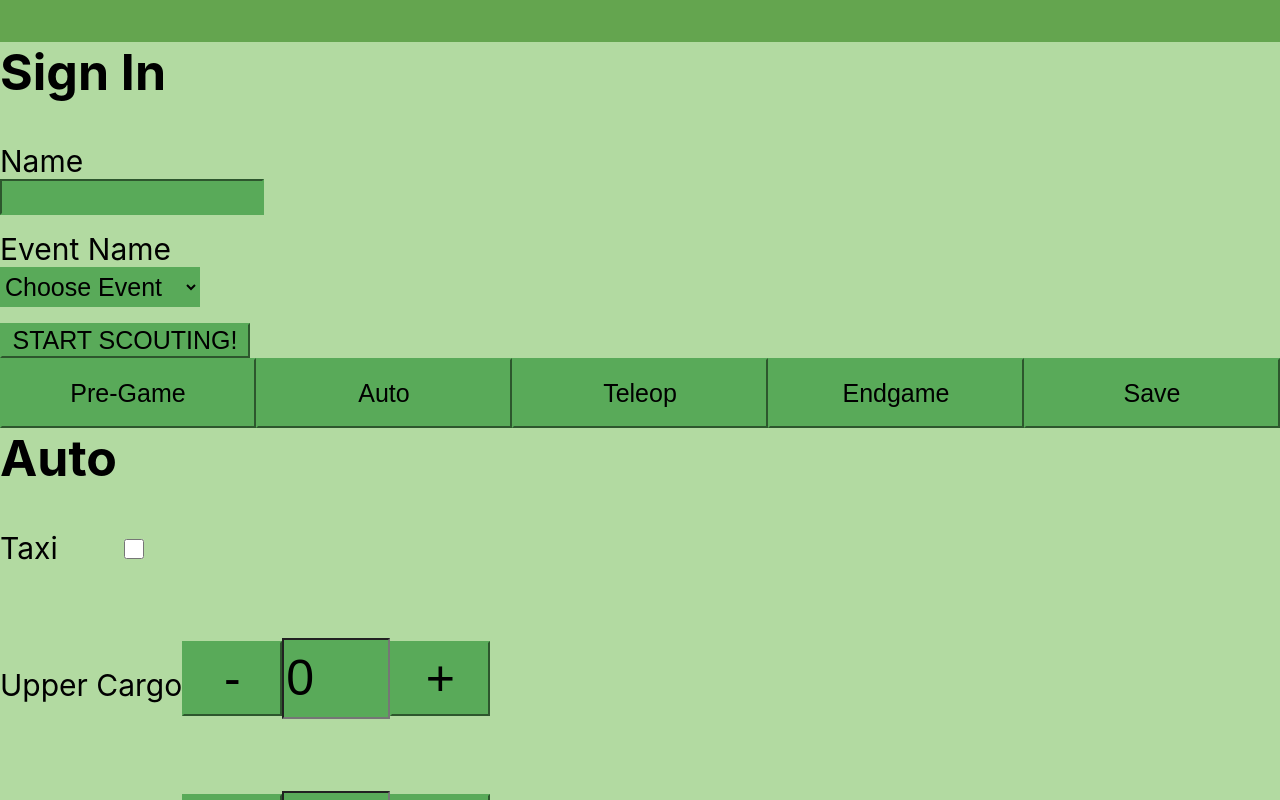
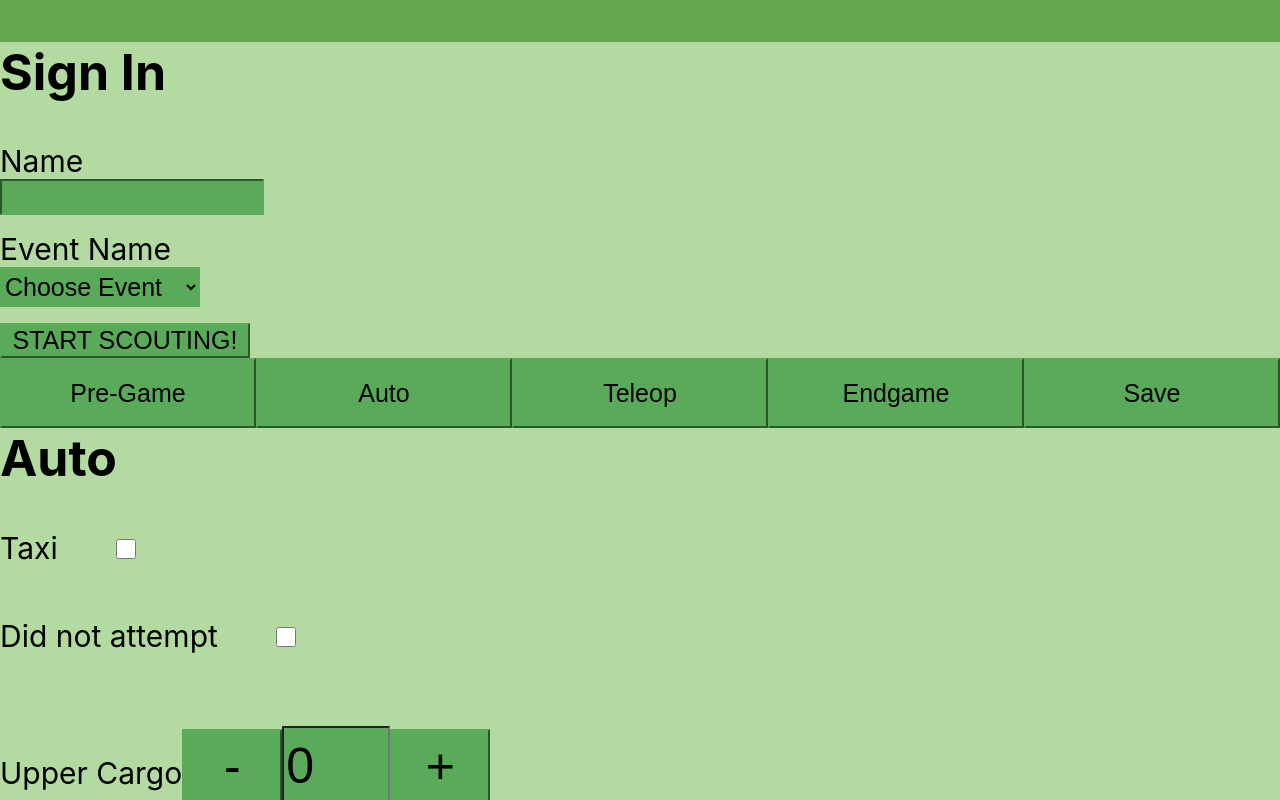
Before and after one commit to 4201VitruvianBots/ScoutingApp2023, a React (Create React App) app: page / in a window 1280 px wide. Both pictures are taken after a click on the button "Auto". Shown: the top 800 px of the page. Built offline with nearby package versions, Linux system fonts and the light colour scheme.

Commit message:
No longer refreshes page, QR code works

```diff
--- a/src/App.js
+++ b/src/App.js
@@ -10,17 +10,19 @@ class App extends React.Component {
         this.state = {selected:"pre-game", ScouterName:"", EventName:""};
         this.setSelected = this.setSelected.bind(this);
         this.SignInHandler = this.SignInHandler.bind(this)
-        this.SubmitHandler = this.SignInHandler.bind(this)
+        this.SubmitHandler = this.SubmitHandler.bind(this)
 
     }
 
     SignInHandler(e) {
+        e.preventDefault();
         const answers = e.target.elements;
-        this.setState({ScouterName: answers.Sname.value, EventName: answers.Ename.value})
+        this.setState({ScouterName: answers.Sname.value, EventName: answers.Ename.value});
         return false;
     }
 
     SubmitHandler(e) {
+        e.preventDefault();
         const answers = e.target.elements;
         ReactDOM.render(<QRCodeSVG value={
             this.state.ScouterName + ',' +
--- a/src/Pages.js
+++ b/src/Pages.js
@@ -56,19 +56,24 @@ function PreGame(props) {
 function Auto(props) {
     return (
         <Page selected={props.selected} id="auto">
-            <h2 className="selection">  Auto          </h2>
+            <h2 className="selection">Auto</h2>
             <p className="selection">
-                <label htmlFor="Taxi     "> Taxi       </label>
+                <label htmlFor="Taxi">Taxi</label>
                 <input type="checkbox" id="Taxi" name="Taxi" />
             </p>
-            <br></br>
-            <br></br>
-            <NumberInput id="   autoUp  " label=" Upper Cargo" />
-            <br></br>
-            <br></br>
+            <br/>
+            <p className="selection">
+                <label htmlFor="noAuto">Did not attempt</label>
+                <input type="checkbox" id="noAuto" name="noAuto" />
+            </p>
+            <br/>
+            <br/>
+            <NumberInput id="autoUp" label=" Upper Cargo" />
+            <br/>
+            <br/>
             <NumberInput id="autoLow" label=" Lower Cargo" />
-            <br></br>
-            <br></br>
+            <br/>
+            <br/>
         </Page>
     );
 }
```
